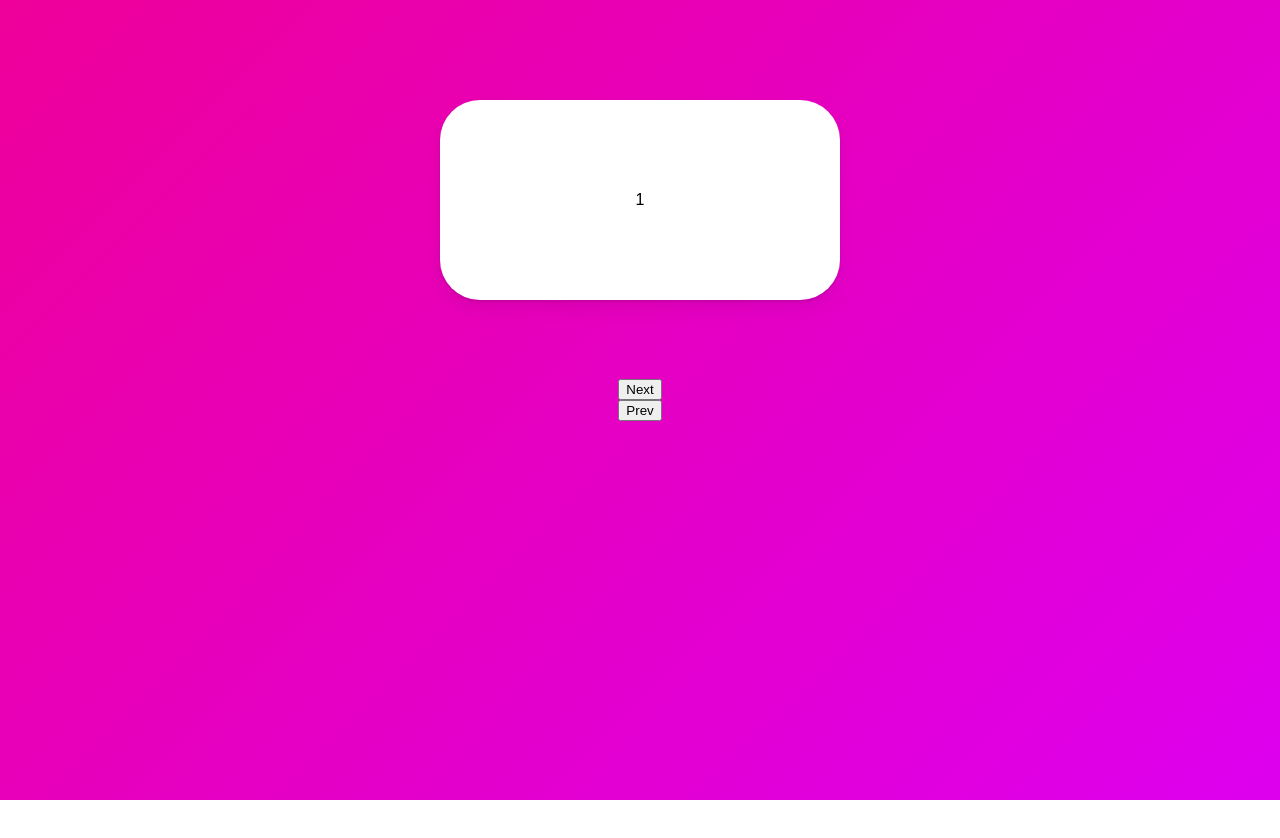
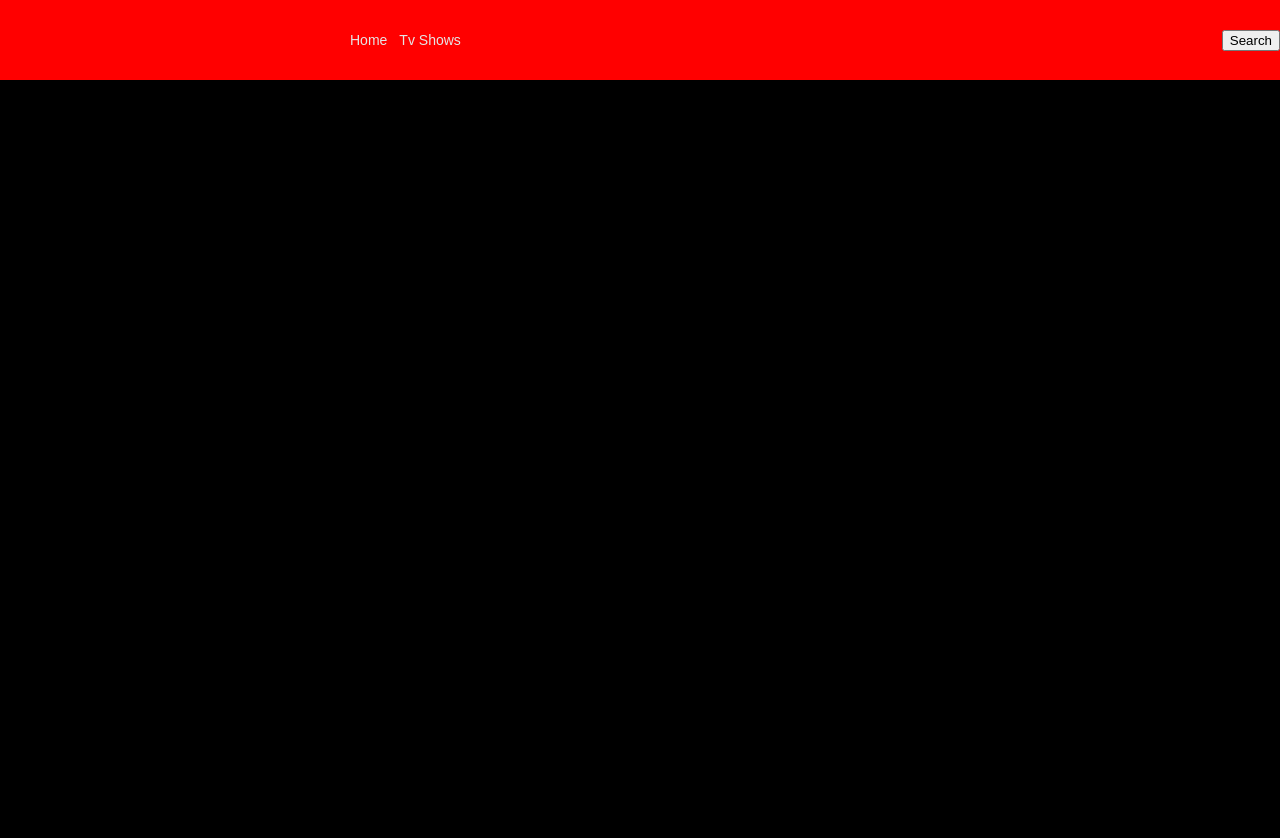
Before and after one commit to DaonYoon/React_Animation, a React (Create React App) app: page / in a window 1280 px wide. Shown: the top 838 px of the page. Before the commit the page ends 800 px from the top, so only its background shows below. Built offline with nearby package versions, Linux system fonts and the light colour scheme.

Commit message:
Make it Header
NetFlix CloneStudy

```diff
--- a/src/App.tsx
+++ b/src/App.tsx
@@ -1,76 +1,32 @@
-import styled from "styled-components";
-import { motion, AnimatePresence } from "framer-motion";
-import { useState } from "react";
-
-const Wrapper = styled(motion.div)`
-  height: 100vh;
-  width: 100vw;
-  display: flex;
-  justify-content: center;
-  align-items: center;
-  flex-direction: column;
-`;
-
-const Box = styled(motion.div)`
-  width: 400px;
-  height: 200px;
-  background-color: rgba(255, 255, 255, 1);
-  border-radius: 40px;
-  position: absolute;
-  position: absolute;
-  display: flex;
-  justify-content: center;
-  align-items: center;
-  top: 100px;
-  box-shadow: 0 2px 3px rgba(0, 0, 0, 0.1), 0 10px 20px rgba(0, 0, 0, 0.06);
-`;
-
-
-
-const box = {
-  invisible: {
-    x:500,
-    opacity: 0,
-    scale: 0
-  },
-  visible: {
-    x: 0,
-    opacity: 1,
-    scale: 1,
-    transition: {
-      duration: 1,
-    }
-
-  },
-  exit: {
-    x: -500,
-    opacity: 0,
-    scale: 0,
-    rotateX: 180,
-    transition: {
-      duration: 1,
-
-    }
-  },
-}
+import { BrowserRouter as Router, Route, Switch } from "react-router-dom";
+import Header from "./Components/Header";
+import Search from "./Routes/Search";
+import Tv from "./Routes/Tv";
+import Home from "./Routes/Home";
 
 
 
 function App() {
+  return (
+    <Router>
+      <Header />
+      <Switch>
+        <Route path="/tv">
+          <Tv />
+        </Route>
+        <Route path="/search">
+          <Search />
+        </Route>
+        <Route path="/">
+      <Home />
+        </Route>
+      </Switch>
 
-  const [visible, setVisible] = useState(1);
-  const nextPlease = () => setVisible(prev => prev === 10 ? 10 : prev + 1);
-  const prevPlease = () => setVisible(prev => prev === 1 ? 1 : prev - 1)
-  return (
-    <Wrapper>
 
-<AnimatePresence>
-  {[1,2,3,4,5,6,7,8,9,10].map((i)=> i === visible ? <Box variants={box}  initial="invisible" animate="visible" exit="exit" key={i}>{i}</Box> : null)}
-  </AnimatePresence>
-  <button onClick={nextPlease}>Next</button>
-  <button onClick={prevPlease}>Prev</button>
-    </Wrapper>
-  );
+    </Router>
+  )
+
 }
 
+
 export default App;
--- /dev/null
+++ b/src/Components/Header.tsx
@@ -0,0 +1,53 @@
+import styled from "styled-components";
+
+const Nav = styled.nav`
+  width: 100%;
+  background-color: red;
+  display: flex;
+  justify-content: space-between;
+  align-items: center;
+  position: fixed;
+  top:0;
+  height: 80px;
+  font-size:14px;
+
+`;
+
+const Logo = styled.svg`
+margin-right: 50px;
+`;
+
+const Col = styled.div`
+display: flex;
+align-items: center;
+
+`;
+const Items = styled.ul`
+display: flex;
+align-items: center;
+`;
+const Item = styled.li`
+display: flex;
+font-size: 14px;
+margin-right: 12px;
+`;
+
+function Header() {
+  return (
+    <Nav>
+      <Col>
+        <Logo />
+          <Items>
+            <Item>Home</Item>
+            <Item>Tv Shows</Item>
+          </Items>
+
+      </Col>
+      <Col>
+      <button>Search</button>
+      </Col>
+    </Nav>
+  );
+}
+
+export default Header;
--- /dev/null
+++ b/src/Routes/Home.tsx
@@ -0,0 +1,6 @@
+function Home() {
+    return <div style={{backgroundColor: "black", height:"200vh"}}></div>
+}
+
+
+export default Home;
--- /dev/null
+++ b/src/Routes/Search.tsx
@@ -0,0 +1,6 @@
+function Search() {
+    return null;
+}
+
+
+export default Search;
--- /dev/null
+++ b/src/Routes/Tv.tsx
@@ -0,0 +1,6 @@
+function Tv() {
+    return null;
+}
+
+
+export default Tv;
--- a/src/index.tsx
+++ b/src/index.tsx
@@ -3,7 +3,7 @@ import ReactDOM from "react-dom";
 import { RecoilRoot } from "recoil";
 import { ThemeProvider } from "styled-components";
 import App from "./App";
-import { darkTheme } from "./theme";
+import { theme } from "./theme";
 
 import { createGlobalStyle } from "styled-components";
 
@@ -62,9 +62,9 @@ table {
 body {
   font-weight: 300;
   font-family: 'Source Sans Pro', sans-serif;
-  color:black;
+  color:${(props) => props.theme.white.darker};
   line-height: 1.2;
-  background:linear-gradient(135deg,#e09,#d0e);
+  background-color: black;
 }
 a {
   text-decoration:none;
@@ -75,7 +75,7 @@ a {
 ReactDOM.render(
   <React.StrictMode>
     <RecoilRoot>
-      <ThemeProvider theme={darkTheme}>
+      <ThemeProvider theme={theme}>
         <GlobalStyle />
         <App />
       </ThemeProvider>
--- a/src/theme.ts
+++ b/src/theme.ts
@@ -1,3 +1,14 @@
 import { DefaultTheme } from "styled-components";
 
-export const darkTheme: DefaultTheme = {};
+export const theme: DefaultTheme = {
+  red: "#E51013",
+  black: {
+    veryDark: "#141414",
+    darker: "#181818",
+    lighter: "#2F2F2F",
+  },
+  white: {
+    lighter: "#fff",
+    darker: "#e5e5e5",
+  },
+};
```
Also changed, not shown: src/Components/Board.tsx (deleted, +0 -118 lines), src/Components/DragabbleCard.tsx (deleted, +0 -38 lines), src/styled.d.ts (+12 -1 lines), 1 other file (tests, documents, lock files or other folders).
